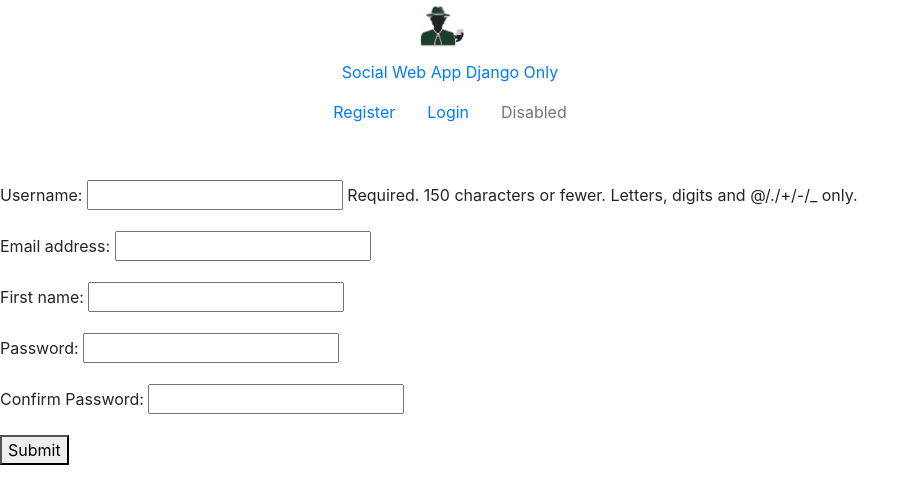
After one commit to Georgiee98/social-media-web-app-django-only, a Django app: page /users/register/ in a window 1280 px wide. The commit adds this page. Shown: the top 504 px of the page, without its empty margins (0-917 px from the left). Run offline with Django 4.2, Linux system fonts and the light colour scheme.

Commit message:
Registrating Users

```diff
--- a/users/templates/users/base.html
+++ b/users/templates/users/base.html
@@ -46,6 +46,9 @@
 
             {% else %}
             <li class="nav-item">
+              <a class="nav-link active" href="{% url 'register' %}">Register</a>
+            </li>
+            <li class="nav-item">
               <a class="nav-link active" href="{% url 'login' %}">Login</a>
             </li>
             {% endif %}
--- /dev/null
+++ b/users/templates/users/register.html
@@ -0,0 +1,10 @@
+{% extends "users/base.html" %}
+
+
+  {% block body %}
+  <form method="POST">
+    {% csrf_token %}
+    {{ user_form.as_p }}
+    <button type="submit">Submit</button>
+  </form>
+{% endblock %}
--- /dev/null
+++ b/users/templates/users/register_done.html
@@ -0,0 +1,6 @@
+{% extends "users/base.html" %}
+
+
+  {% block body %}
+<h1>Registration successful</h1>
+{% endblock %}
--- a/users/urls.py
+++ b/users/urls.py
@@ -1,9 +1,9 @@
 from django.urls import path
 from . import views
 from django.contrib.auth import views as auth_view
-from django.contrib.auth.views import PasswordResetCompleteView
 urlpatterns = [
     path('', views.index, name='index'),
+    path('register/', views.register, name='register'),
     path('login/', views.user_login, name='login'),
     path('logout/', auth_view.LogoutView.as_view(template_name='users/logout.html'), name='logout'),
     path('password_change/', auth_view.PasswordChangeView.as_view(template_name='users/password_change.html'), name='password_change'),
--- a/users/views.py
+++ b/users/views.py
@@ -1,7 +1,7 @@
 from django.http import HttpResponse
 from django.shortcuts import render, redirect
 from django.contrib.auth import authenticate, login
-from .forms import LoginForm
+from .forms import LoginForm, UserRegistrationForm
 from django.contrib.auth.decorators import login_required
 
 def user_login(request):
@@ -19,10 +19,22 @@ def user_login(request):
             else:
                 return redirect('login')
 
-
     form = LoginForm()
     return render(request, 'users/login.html', {'form': form})
 
 @login_required
 def index(request):
     return render(request, 'users/index.html')
+
+
+def register(request):
+    if request.method == "POST":
+        user_form = UserRegistrationForm(request.POST)
+        if user_form.is_valid():
+            user = user_form.save(commit=False)
+            user.set_password(user_form.cleaned_data['password'])
+            user.save()
+            return render(request, 'users/register_done.html')
+    else:
+        user_form = UserRegistrationForm()
+    return render(request, 'users/register.html', {'user_form': user_form})
```
Also changed, not shown: db.sqlite3.
